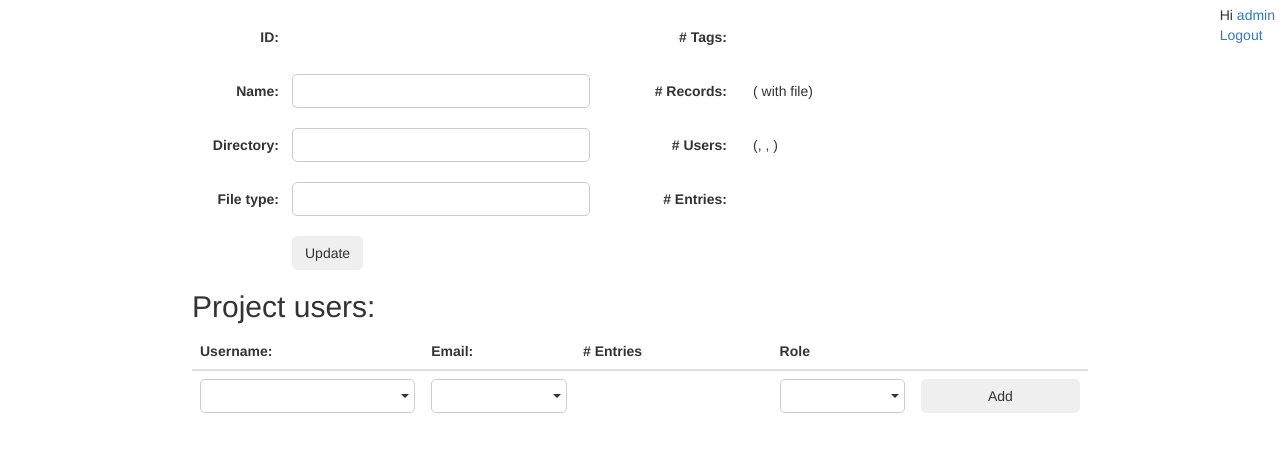
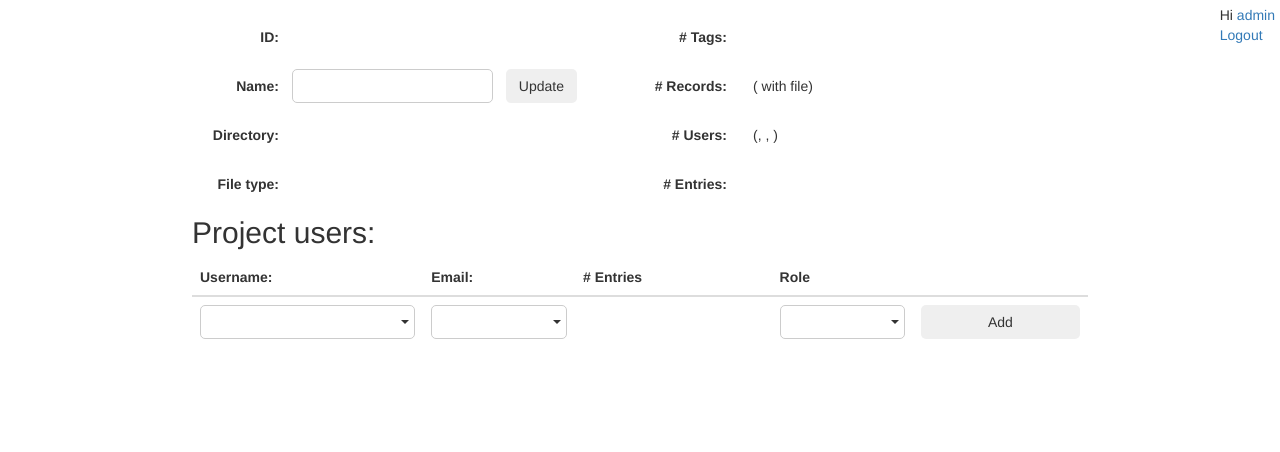
Before and after one commit to Hoffik/animal-recognition, a Django app: page /1/edit/ in a window 1280 px wide. Shown: the top 452 px of the page. Run offline with Django 3.2, Linux system fonts and the light colour scheme; a user stored in the database is signed in; some libraries are stand-ins or nearby versions.

Commit message:
Added updateProject to project detail view

```diff
--- a/birds/serializers.py
+++ b/birds/serializers.py
@@ -79,7 +79,8 @@ class BasicProjectSerializer(serializers.ModelSerializer):
 
 class ProjectSerializer(serializers.ModelSerializer):
     """Serializer to map the Project model instance for view."""
-    file_type = serializers.CharField(source='get_file_type_display')
+    directory = serializers.ReadOnlyField()
+    file_type = serializers.CharField(source='get_file_type_display', read_only=True)
     rights = RightSerializer(many=True, read_only=True)
     owners = serializers.SerializerMethodField()
     role_names = serializers.SerializerMethodField()
--- a/birds/static/animalsController.js
+++ b/birds/static/animalsController.js
@@ -26,10 +26,6 @@ app.controller('ProjectListCtrl', function($scope, $filter, $log, $http) {
     };
 
     $scope.loadProjects();
-
-    // $scope.isProjectOwner = function(user, project) {
-    //     return project.owners.includes(user);
-    // }
 });
 
 app.controller('ProjectDetailCtrl', function($scope, $filter, $log, $http) {
@@ -51,6 +47,26 @@ app.controller('ProjectDetailCtrl', function($scope, $filter, $log, $http) {
         }).catch(function(error) {
             console.log(error.data.detail, error);
             $scope.error_message = error.data.detail;
+        });
+    };
+
+    $scope.updateProject = function(project) {
+        var data = $.param({
+            name: project.name,
+        });
+        var config = {
+            headers : {
+                'Content-Type': 'application/x-www-form-urlencoded;'
+            }
+        }
+        return $http.put('/rest_api/projects/' + project.directory + '/', data, config).then(function(response) {
+            angular.extend(project, response);
+        }, function(response) {
+            $log.log("Method updateProject error " + response.status);
+            //handleErrors(response, status, errors);
+        }).then(function() {
+            // $log.log("then function " + right.role + " " + right.project);
+            $scope.getProject(project.directory);
         });
     };
 
--- a/birds/static/styles.css
+++ b/birds/static/styles.css
@@ -64,6 +64,7 @@ div.form-container form div.form-group div.form-label {
 }
 
 div.form-container form div.form-group div.form-value {
+  padding-right: 13px;
   display: table-cell;
   width: 100%;
 }
@@ -71,6 +72,7 @@ div.form-container form div.form-group div.form-value {
 div.form-container form label {
   width: 100px;
   padding: 7px 13px;
+  margin: 0;
   font-weight: 700;
 }
 
--- a/birds/static/styles.scss
+++ b/birds/static/styles.scss
@@ -68,6 +68,7 @@ div.form-container {
             }
             div.form-value {
                 // float: left;
+                padding-right: 13px;
                 display: table-cell;
                 width: 100%;
             }
@@ -75,9 +76,9 @@ div.form-container {
 
         label {
             // display: inline-block;
-            // margin-bottom: 5px;
             width: 100px;
             padding: 7px 13px;
+            margin: 0;
             font-weight: 700;
         }
         div.value {
--- a/birds/templates/project_detail.html
+++ b/birds/templates/project_detail.html
@@ -30,13 +30,16 @@
         <div class="form-value">
             <input type="text" name="name" ng-model="project.name">
         </div>
+        <div class="form-value">
+            <button ng-click="updateProject(project)">Update</button>
+        </div>
     </div>
     <div class="form-group">
         <div class="form-label">
             <label>Directory:</label>
         </div>
         <div class="form-value">
-            <input type="text" name="directory" ng-model="project.directory">
+            <div class="value">[[ project.directory ]]</div>
         </div>
     </div>
     <div class="form-group">
@@ -44,7 +47,7 @@
             <label>File type:</label>
         </div>
         <div class="form-value">
-            <input type="text" name="file_type" ng-model="project.file_type">
+            <div class="value">[[ project.file_type ]]</div>
         </div>
     </div>
 
@@ -87,14 +90,14 @@
 
 </div>
 
-<div class="form-group">
+{% comment %} <div class="form-group">
     <div class="form-label">
             <label></label>
         </div>
         <div class="form-value">
             <button ng-click="updateProject(project)">Update</button>
         </div>
-</div>
+</div> {% endcomment %}
 
 </form>
 {% comment %} </div> {% endcomment %}
```
Also changed, not shown: db.sqlite3, 1 other file.
